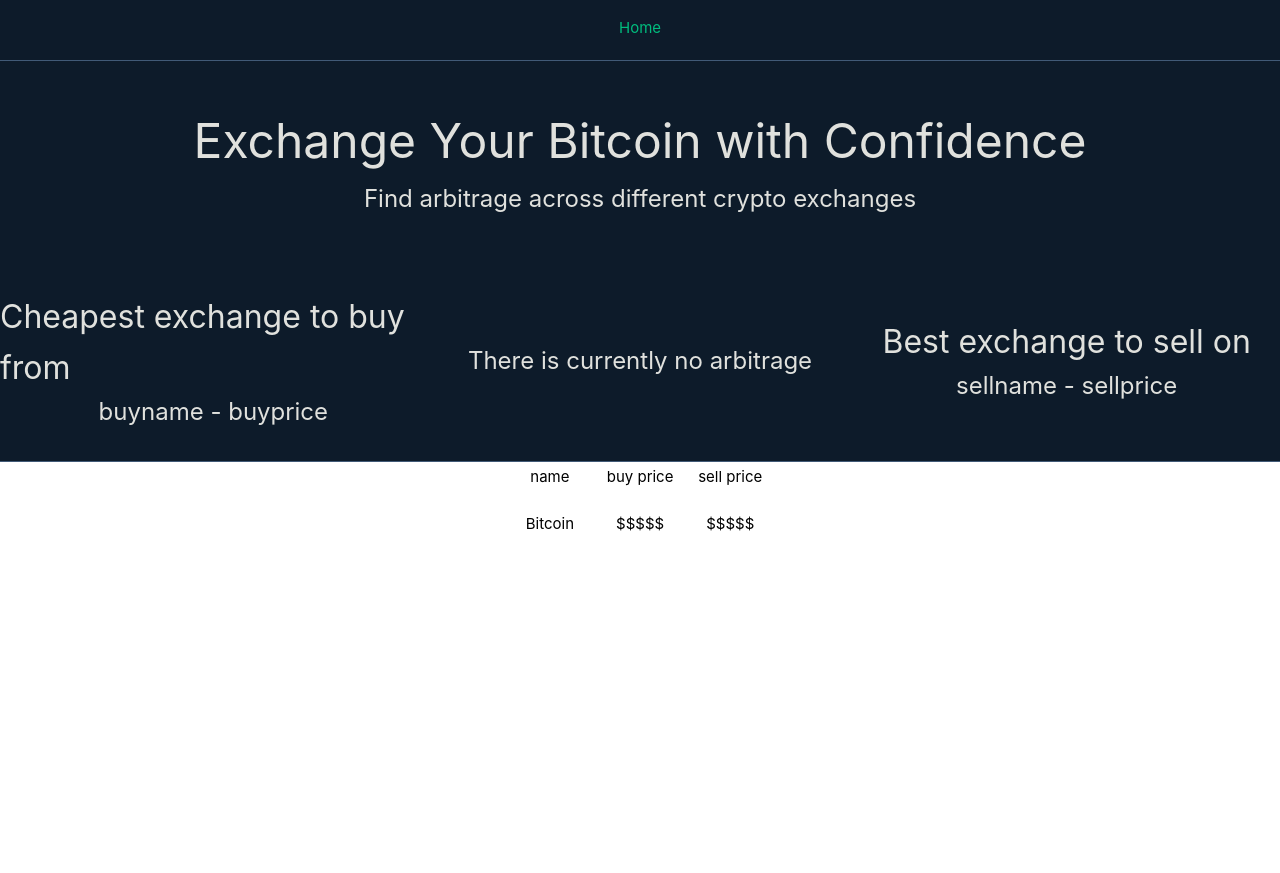
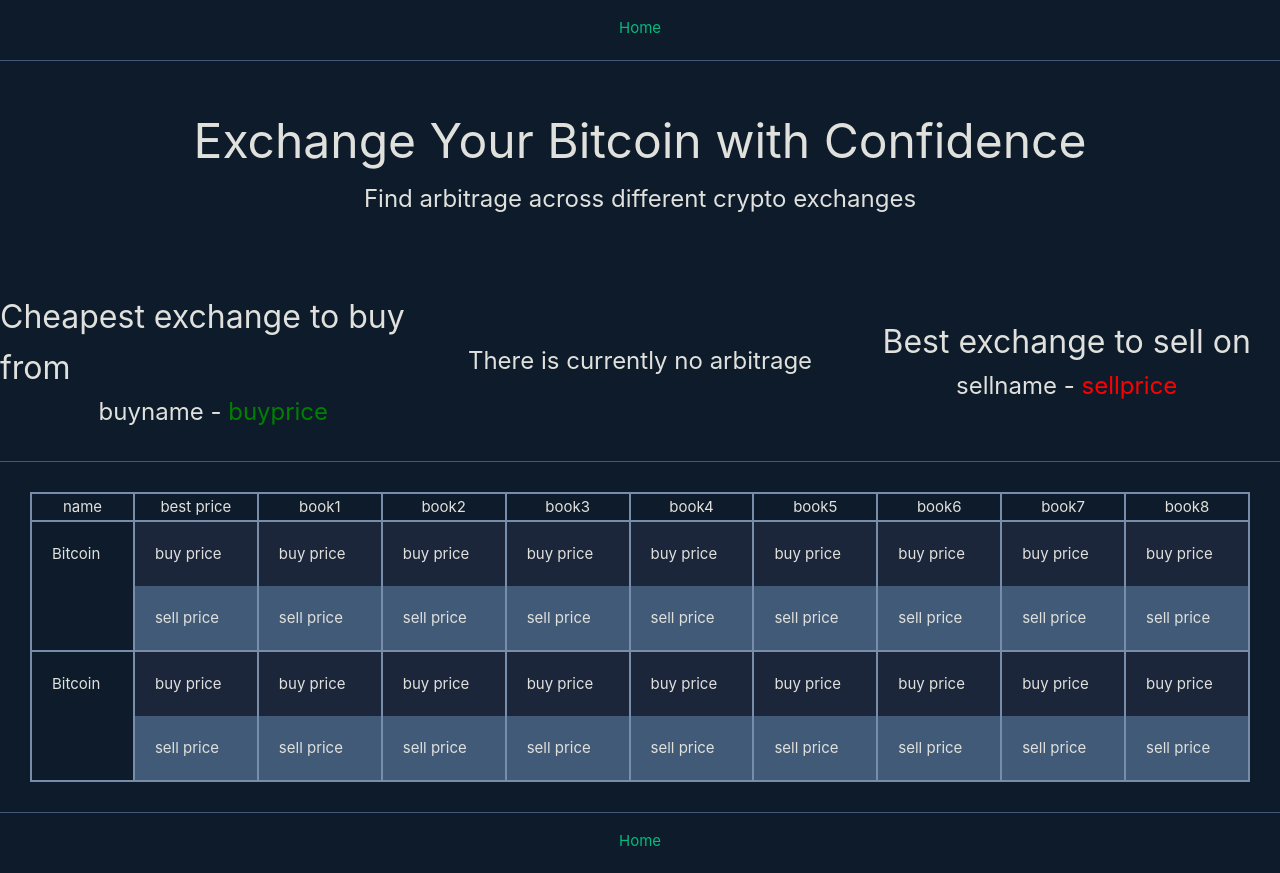
Before and after one commit to Josh-Zak/arbitrage_bot, a Vue app: page / in a window 1280 px wide. Before the commit the page ends 800 px from the top, so only its background shows below. Built offline with nearby package versions, Linux system fonts and the light colour scheme.

Commit message:
added styles to table and welcomevue

```diff
--- a/src/App.vue
+++ b/src/App.vue
@@ -11,7 +11,10 @@
   <RouterView />
 
   <div class="footerWrapper">
-
+    <nav>
+        <RouterLink to="/">Home</RouterLink>
+        <!-- <RouterLink to="/about">About</RouterLink> -->
+      </nav>
   </div>
 
 </template>
@@ -37,4 +40,17 @@
 .headerWrapper{
   border-bottom: solid var(--colour3) 1px;
 }
+
+
+
+.footerWrapper nav{
+  height: 60px;
+  background-color: var(--colour1);
+  text-align: center;
+  padding: 10px 0;
+}
+
+.footerWrapper nav a{
+  line-height: 35px;
+}
 </style>
--- a/src/components/BestPrices.vue
+++ b/src/components/BestPrices.vue
@@ -2,7 +2,7 @@
     <div class="bestPricesWrapper">
         <div class="bestBuy">
             <h2>Cheapest exchange to buy from</h2>
-            <h3>{{ buyName }} - {{ buyPrice }}</h3>
+            <h3>{{ buyName }} - <span id="buyPrice">{{ buyPrice }}</span></h3>
         </div>
         <div class="arbitrage">
             <h3 v-if="arbitrage">There is an arbitrage</h3>
@@ -11,7 +11,7 @@
         </div>
         <div class="bestSell">
             <h2>Best exchange to sell on</h2>
-            <h3>{{ sellName }} - {{ sellPrice }}</h3>
+            <h3>{{ sellName }} - <span id="sellPrice">{{ sellPrice }}</span></h3>
         </div>
     </div>
 </template>
@@ -59,4 +59,12 @@
     font-size: 24px;
 }
 
+#buyPrice{
+    color: green;
+}
+
+#sellPrice{
+    color: red;
+}
+
 </style>
--- a/src/components/CryptoTable.vue
+++ b/src/components/CryptoTable.vue
@@ -7,9 +7,50 @@
         </thead>
         <tbody>
             <tr>
-                <td>Bitcoin</td>
-                <td>$$$$$</td>
-                <td>$$$$$</td>
+                <td class="name" rowspan="2">Bitcoin</td>
+                <td>buy price</td>
+                <td>buy price</td>
+                <td>buy price</td>
+                <td>buy price</td>
+                <td>buy price</td>
+                <td>buy price</td>
+                <td>buy price</td>
+                <td>buy price</td>
+                <td>buy price</td>
+            </tr>
+            <tr>
+                <td>sell price</td>
+                <td>sell price</td>
+                <td>sell price</td>
+                <td>sell price</td>
+                <td>sell price</td>
+                <td>sell price</td>
+                <td>sell price</td>
+                <td>sell price</td>
+                <td>sell price</td>
+            </tr>
+            <tr>
+                <td class="name" rowspan="2">Bitcoin</td>
+                <td>buy price</td>
+                <td>buy price</td>
+                <td>buy price</td>
+                <td>buy price</td>
+                <td>buy price</td>
+                <td>buy price</td>
+                <td>buy price</td>
+                <td>buy price</td>
+                <td>buy price</td>
+            </tr>
+            <tr>
+                <td>sell price</td>
+                <td>sell price</td>
+                <td>sell price</td>
+                <td>sell price</td>
+                <td>sell price</td>
+                <td>sell price</td>
+                <td>sell price</td>
+                <td>sell price</td>
+                <td>sell price</td>
             </tr>
         </tbody>
     </table>
@@ -21,7 +62,7 @@
     name: 'CryptoTable',
     data() {
         return {
-            headers: ['name', 'buy price', 'sell price']
+            headers: ['name', 'best price', 'book1', 'book2', 'book3', 'book4', 'book5', 'book6', 'book7', 'book8']
         }
     }
 }
@@ -34,4 +75,36 @@
     padding: 20px;
 }
 
+td, th{
+    border-left: solid var(--colour4) 2px;
+    border-right: solid var(--colour4) 2px;
+    color: var(--colour5);
+}
+
+thead th{
+    border: solid var(--colour4) 2px;
+}
+
+td:first-of-type {
+    vertical-align: top;
+}
+
+.name, th{
+    background-color: var(--colour1);
+}
+
+tr:nth-child(2n){
+    border-bottom: solid var(--colour4) 2px;
+    background-color: var(--colour3);
+}
+
+tr:nth-child(2n+1){
+    background-color: var(--colour2);
+}
+
+table{
+    border-collapse: collapse;
+    margin: 30px;
+    width: 1280px;
+}
 </style>
--- a/src/views/HomeView.vue
+++ b/src/views/HomeView.vue
@@ -6,15 +6,16 @@
         <!-- <Exchange name="Binance"/>
         <Exchange name="Kraken"/>
         <Exchange name="Coinbase"/> -->
-        <CryptoTable />
         <!-- <Exchange name="Exchange 4"/>
         <Exchange name="Exchange 5"/> -->
+    </div>
+    <div class="tableContainer">
+        <CryptoTable />
     </div>
 
 </template>
 
 <script>
-import CryptoTableVue from '@/components/CryptoTable.vue'
 import Exchange from "../components/Exchange.vue"
 import Welcome from "../components/Welcome.vue"
 import CryptoTable from "../components/CryptoTable.vue"
@@ -35,7 +36,13 @@
     justify-content: space-evenly;
 }
 
-.welcomeContainer{
+.tableContainer{
+    display: flex;
+    justify-content: center;
+    background-color: var(--colour1);
+}
+
+.welcomeContainer, .tableContainer{
     border-bottom: solid var(--colour3) 1px;
 }
 
```
